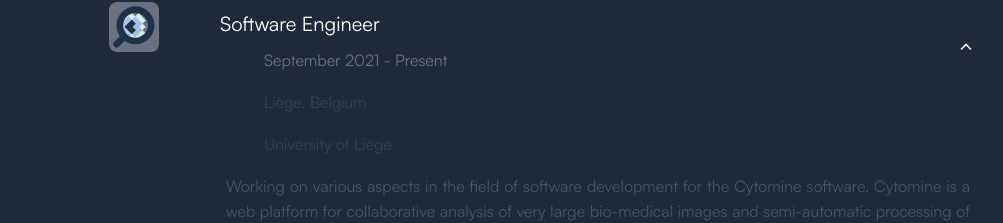
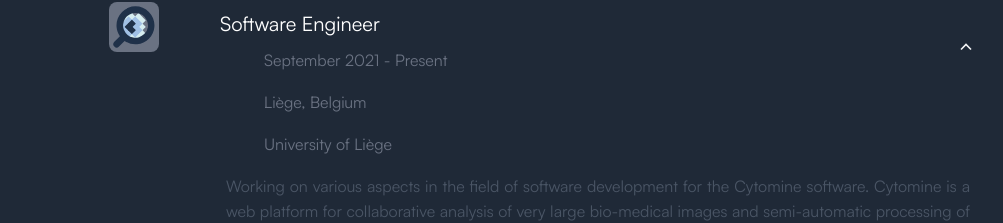
Before and after one commit to bathienle/bathienle.github.io, a Vue app: page / in a window 1280 px wide. Both pictures are taken after a click on the button 1094 px from the left and 1797 px from the top of the page. Shown: the part 1751-1974 px from the top of the page, without its empty margins (128-1131 px from the left). Built offline with nearby package versions, Linux system fonts and the light colour scheme; some icons are missing.

Commit message:
Use same color

```diff
--- a/src/components/ExperienceItem.vue
+++ b/src/components/ExperienceItem.vue
@@ -36,14 +36,14 @@
       </div>
       <transition name="fade">
         <div v-show="!collapsed">
-          <p class="flex text-gray-700 p-1.5">
+          <p class="flex text-gray-500 p-1.5">
             <span class="pr-2 text-3xl">
               <Icon icon="mdi:location" />
             </span>
             {{ experience.location }}
           </p>
 
-          <p class="flex text-gray-700 p-1.5">
+          <p class="flex text-gray-500 p-1.5">
             <span class="pr-2 text-3xl">
               <Icon icon="mdi-office-building"/>
             </span>
```
